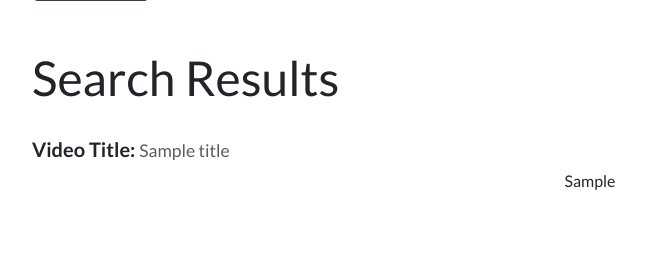
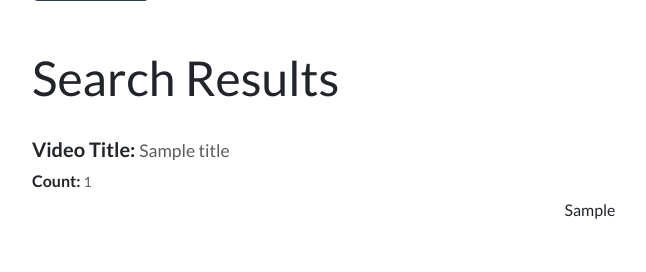
Before and after one commit to novaxc/youtube_transcript_search, a Flask app: template templates/videosearch.html in a window 1280 px wide. Shown: the part 409-681 px from the top of the page, without its empty margins (50-696 px from the left). Run offline with Flask 3, Linux system fonts and the light colour scheme; the template is opened without the code that fills it: most values are stand-ins (such as "Sample title", 1, 10 or a date in 2020); some libraries are stand-ins or nearby versions.

Commit message:
Added keyword count below video title in results

```diff
--- a/app.py
+++ b/app.py
@@ -4,10 +4,12 @@ from pytube import YouTube
 
 app = Flask(__name__)
 
-#TODO: Add in some error handling for inputs
+#TODO: Add in some error handling for inputs (try/catch blocks)
 #TODO: Have search results displayed as a separate page
 #TODO: Fix the table so that it works with the new flatly theme
 #TODO: Clean up the code and document the project
+#TODO: Figure out how to handle showing a table result where no keywords were found
+#TODO: Make the channel Regex better (especially for handling the new channel handles that youtube has)
 
 @app.route('/', methods=['GET', 'POST'])
 def home():
@@ -22,15 +24,15 @@ def videosearch():
         video_tag = video_id(video_url)
 
         # Call the video search function from video_scraper.py
-        search_results = search_video(video_tag, search_keyword)
+        search_results, keyword_count = search_video(video_tag, search_keyword)
 
         #Get the title of the video
         yt = YouTube(video_url)
 
         print("This is the dataframe returned to the front end: \n", search_results)
-        return render_template('videosearch.html', df_html= search_results, title = yt.title)
+        return render_template('videosearch.html', df_html= search_results, title = yt.title, keyword_count=keyword_count)
 
-    return render_template('videosearch.html', df_html= [], title = "")
+    return render_template('videosearch.html', df_html= [], title = "", keyword_count=0)
 
 @app.route('/channelsearch', methods=['GET', 'POST'])
 def channelsearch():
@@ -39,10 +41,10 @@ def channelsearch():
         search_keyword = request.form['search_word']
 
         # Call the channel search function from video_scraper.py
-        df_list, video_titles = search_channel(channel_url, search_keyword)
+        df_list, video_titles, count_list = search_channel(channel_url, search_keyword)
 
-        return render_template('channelsearch.html', df_html= df_list, titles_list = video_titles, zip=zip)
-    return render_template('channelsearch.html', df_html= [], titles_list = [], zip=zip)
+        return render_template('channelsearch.html', df_html= df_list, titles_list = video_titles, count_list = count_list, zip=zip)
+    return render_template('channelsearch.html', df_html= [], titles_list = [], count_list = [], zip=zip)
 
 @app.route('/results', methods=['GET', 'POST'])
 def results():
--- a/templates/videosearch.html
+++ b/templates/videosearch.html
@@ -54,8 +54,11 @@
         <h1>Search Results</h1>
         <p style="margin-bottom: 30px;"></p>
         <h5>
-         <b>Video Title:</b>
+          <b>Video Title:</b>
           <small class="text-body-secondary">{{ title }}</small>
+        </h5>
+          <b>Count:</b>
+          <small class="text-body-secondary">{{ keyword_count }}</small>
         </h5>
         <p style="margin-bottom: 5px;"></p>
         <div class="table-responsive" style="text-align: center">
```
Also changed, not shown: templates/channelsearch.html (+6 -2 lines), video_scraper.py (+11 -9 lines).
